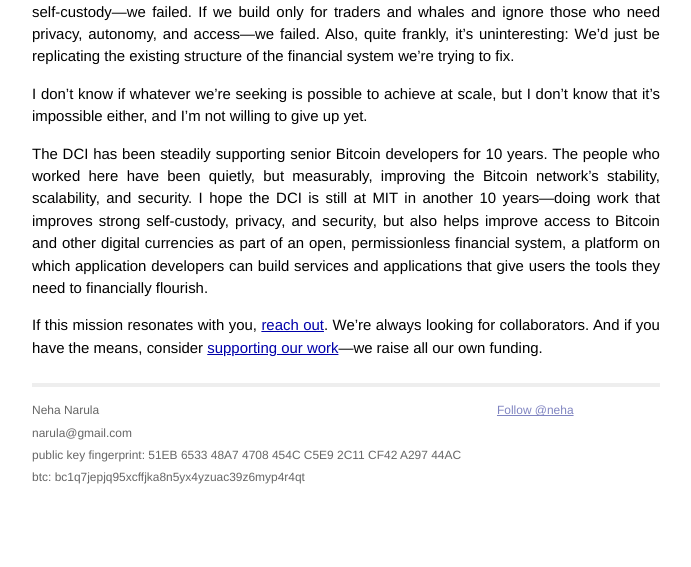
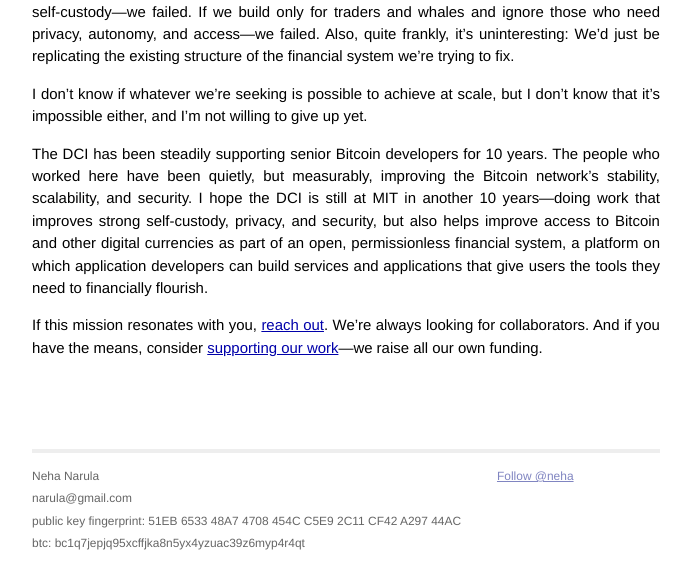
Before and after one commit to narula/narula.github.io, a Jekyll site: the page built from _posts/2025-05-15-decade-of-digital-currency.md, in a window 1280 px wide. Shown: the part 1676-2243 px from the top of the page, without its empty margins (294-985 px from the left). Built offline with Jekyll 4.4.1, drawn with Linux system fonts in a browser that asks for light colours; comment, search, counter and statistics services are not loaded; before the commit the page ends 2177 px from its top, so only the background shows below that.

Commit message:
hate css

```diff
--- a/_layouts/post.html
+++ b/_layouts/post.html
@@ -9,26 +9,17 @@
 </div>
 
 {% if page.comments %}
+
 <div id="cusdis_thread"
-  data-host="https://cusdis.com"
-  data-app-id="e16f21e1-adb6-4d8f-9b8e-b71daa54cf75"
-  data-page-id="{{ page.url | slugify }}"
-  data-page-url="{{ page.url | absolute_url }}"
-  data-page-title="{{ page.title }}"
-></div>
+     data-host="https://cusdis.com"
+     data-app-id="e16f21e1-adb6-4d8f-9b8e-b71daa54cf75"
+     data-page-id="{{ page.url | slugify }}"
+     data-page-url="{{ page.url | absolute_url }}"
+     data-page-title="{{ page.title }}">
+</div>
+
 <script async defer src="https://cusdis.com/js/cusdis.es.js"></script>
 
-<script>
-  window.addEventListener('message', function (event) {
-    if (event.origin !== 'https://cusdis.com') return;
-    if (event.data && event.data.type === 'cusdis-resize') {
-      const iframe = document.querySelector('#cusdis_thread iframe');
-      if (iframe && event.data.height) {
-        iframe.style.height = event.data.height + 'px';
-      }
-    }
-  });
-</script>
 {% endif %}
 
 
--- a/css/main.css
+++ b/css/main.css
@@ -192,7 +192,11 @@
   width: 100% !important;
   border: none;
   display: block;
-  height: auto;
-  min-height: 300px;
+  height: auto !important;
+  min-height: 600px;
   overflow: visible;
 }
+
+#cusdis_thread {
+  margin-top: 6em;
+}
```
